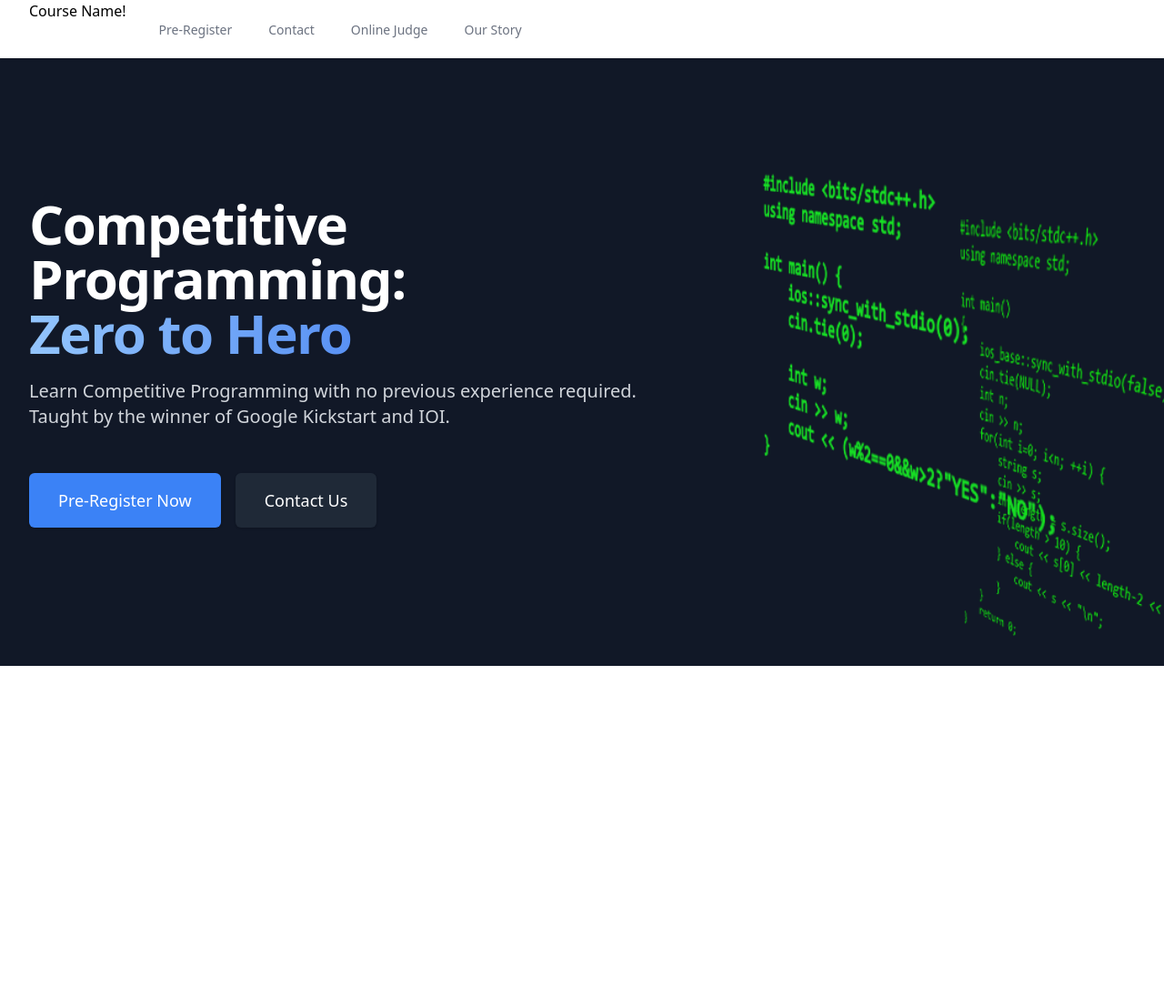
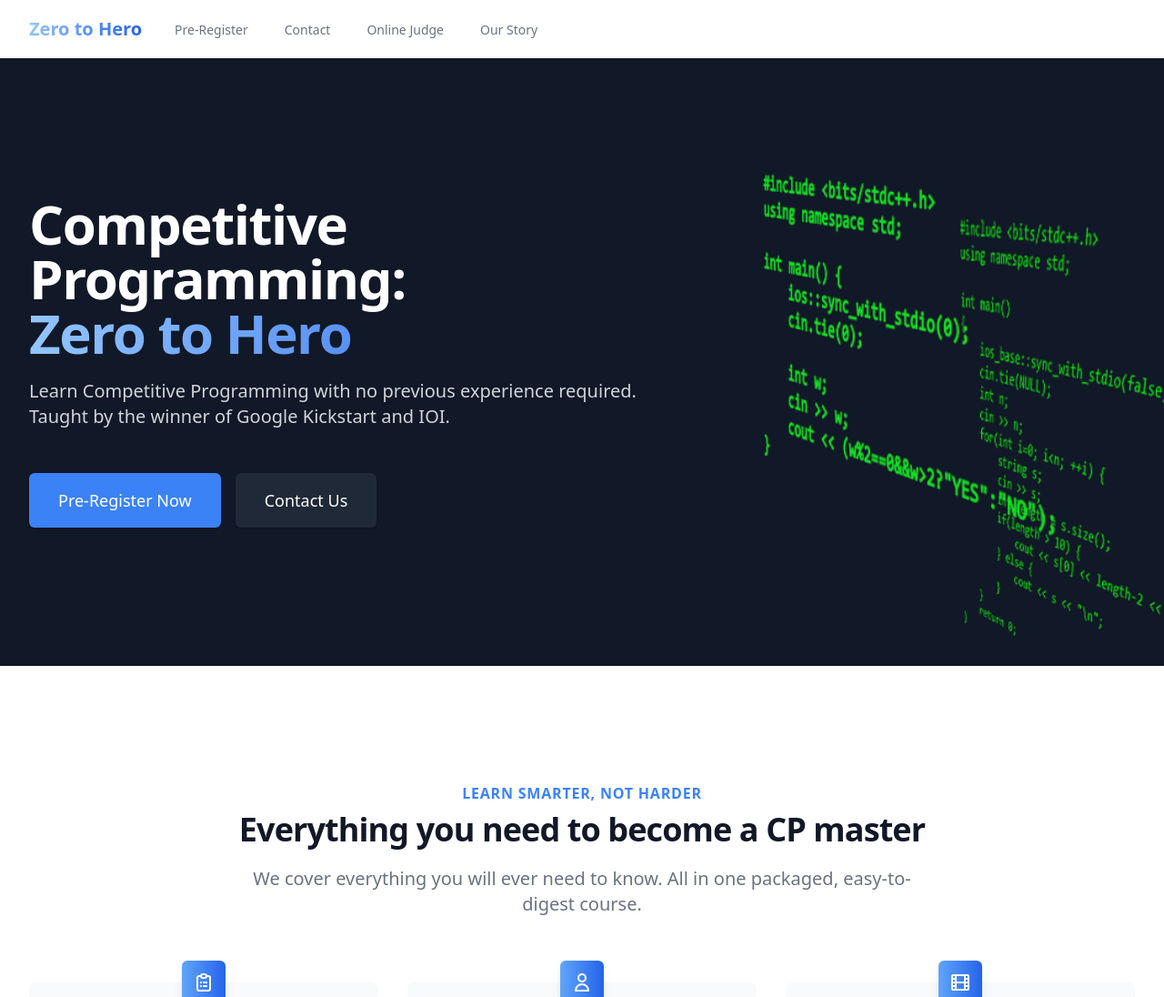
Before and after one commit to tmwilliamlin168/course-for-fools, a Next.js app: page / in a window 1280 px wide. Shown: the top 1096 px of the page at 91% size. Before the commit the page ends 800 px from the top, so only its background shows below. Built offline with nearby package versions, Linux system fonts and the light colour scheme.

Commit message:
more landing page

```diff
--- a/components/header.js
+++ b/components/header.js
@@ -26,11 +26,10 @@
                 <div className="max-w-7xl mx-auto px-4 sm:px-6 lg:px-8">
             <div className="flex justify-between h-16">
             <div className="flex">
-                <Link
-                href="/"
-                className="flex-shrink-0 flex items-center text-xl font-bold"
-                >
-                Course Name!
+                <Link href="/">
+                    <a className="bg-clip-text text-transparent flex-shrink-0 inline-flex items-center text-xl font-bold bg-gradient-to-r from-blue-300 to-blue-600">
+                        Zero to Hero
+                    </a>
                 </Link>
                 <div className="hidden sm:ml-8 sm:flex space-x-8">
                 {internalLinks.map(link => (
@@ -39,14 +38,14 @@
                             href={link.url}
                             key={link.label}
                         >
-                            <a className="inline-flex items-center px-1 pt-1 border-b-2 border-transparent text-sm font-medium leading-5 text-gray-500 hover:text-gray-700 hover:border-gray-300 focus:outline-none focus:text-gray-700 focus:border-gray-300 transition duration-150 ease-in-out">
+                            <a className="inline-flex items-center px-1 pt-1 border-b-2 border-transparent text-sm font-medium leading-5 text-gray-500 hover:text-gray-700 hover:border-gray-300 focus:text-gray-700 focus:border-gray-300 transition duration-150 ease-in-out">
                                 {link.label}
                             </a>
                         </Link>
                     :
                         <a
                             key={link.label}
-                            className="inline-flex items-center px-1 pt-1 border-b-2 border-transparent text-sm font-medium leading-5 text-gray-500 hover:text-gray-700 hover:border-gray-300 focus:outline-none focus:text-gray-700 focus:border-gray-300 transition duration-150 ease-in-out"
+                            className="inline-flex items-center px-1 pt-1 border-b-2 border-transparent text-sm font-medium leading-5 text-gray-500 hover:text-gray-700 hover:border-gray-300 focus:text-gray-700 focus:border-gray-300 transition duration-150 ease-in-out"
                             title="Coming soon!"
                         >
                             {link.label}
--- a/pages/index.js
+++ b/pages/index.js
@@ -56,6 +56,7 @@
         <title>Course</title>
         <link rel="icon" href="/favicon.ico" />
       </Head>
+      <div className="min-h-screen">
         <Header />
         <div className="pt-10 bg-gray-900 sm:pt-16 lg:pt-8 lg:pb-14 lg:overflow-hidden">
           <div className="mx-auto max-w-7xl lg:px-8">
@@ -101,6 +102,131 @@
             </div>
           </div>
         </div>
+
+        <div class="relative bg-white py-16 sm:py-24 lg:py-32">
+          <div class="mx-auto max-w-md px-4 text-center sm:max-w-3xl sm:px-6 lg:px-8 lg:max-w-7xl">
+            <h2 class="text-base font-semibold tracking-wider text-blue-500 uppercase">Learn Smarter, not Harder</h2>
+            <p class="mt-2 text-3xl font-extrabold text-gray-900 tracking-tight sm:text-4xl">
+              Everything you need to become a CP master
+            </p>
+            <p class="mt-5 max-w-prose mx-auto text-xl text-gray-500">
+              We cover everything you will ever need to know. All in one packaged, easy-to-digest course.
+            </p>
+            <div class="mt-12">
+              <div class="grid grid-cols-1 gap-8 sm:grid-cols-2 lg:grid-cols-3">
+                <div class="pt-6">
+                  <div class="flow-root bg-gray-50 rounded-lg px-6 pb-8">
+                    <div class="-mt-6">
+                      <div>
+                        <span class="inline-flex items-center justify-center p-3 bg-gradient-to-r from-blue-400 to-blue-600 rounded-md shadow-lg">
+                          <svg class="h-6 w-6 text-white" xmlns="http://www.w3.org/2000/svg" fill="none" viewBox="0 0 24 24" stroke="currentColor" aria-hidden="true">
+                            <path strokeLinecap="round" strokeLinejoin="round" strokeWidth={2} d="M9 5H7a2 2 0 00-2 2v12a2 2 0 002 2h10a2 2 0 002-2V7a2 2 0 00-2-2h-2M9 5a2 2 0 002 2h2a2 2 0 002-2M9 5a2 2 0 012-2h2a2 2 0 012 2m-3 7h3m-3 4h3m-6-4h.01M9 16h.01" />
+                          </svg>
+                        </span>
+                      </div>
+                      <h3 class="mt-8 text-lg font-medium text-gray-900 tracking-tight">Clear Roadmap</h3>
+                      <p class="mt-5 text-base text-gray-500">
+                        Our roadmap provides instruction from newbie to grandmaster - you will never feel lost along the way.
+                      </p>
+                    </div>
+                  </div>
+                </div>
+
+                <div class="pt-6">
+                  <div class="flow-root bg-gray-50 rounded-lg px-6 pb-8">
+                    <div class="-mt-6">
+                      <div>
+                        <span class="inline-flex items-center justify-center p-3 bg-gradient-to-r from-blue-400 to-blue-600 rounded-md shadow-lg">
+                          <svg class="h-6 w-6 text-white" xmlns="http://www.w3.org/2000/svg" fill="none" viewBox="0 0 24 24" stroke="currentColor" aria-hidden="true">
+                            <path strokeLinecap="round" strokeLinejoin="round" strokeWidth={2} d="M16 7a4 4 0 11-8 0 4 4 0 018 0zM12 14a7 7 0 00-7 7h14a7 7 0 00-7-7z" />
+                          </svg>
+                        </span>
+                      </div>
+                      <h3 class="mt-8 text-lg font-medium text-gray-900 tracking-tight">Experienced Instructors</h3>
+                      <p class="mt-5 text-base text-gray-500">
+                        Above 90% of our instructors have either won Google Kickstart rounds or gotten gold medals at IOI.
+                      </p>
+                    </div>
+                  </div>
+                </div>
+
+                <div class="pt-6">
+                  <div class="flow-root bg-gray-50 rounded-lg px-6 pb-8">
+                    <div class="-mt-6">
+                      <div>
+                        <span class="inline-flex items-center justify-center p-3 bg-gradient-to-r from-blue-400 to-blue-600 rounded-md shadow-lg">
+                          <svg class="h-6 w-6 text-white" xmlns="http://www.w3.org/2000/svg" fill="none" viewBox="0 0 24 24" stroke="currentColor" aria-hidden="true">
+                            <path strokeLinecap="round" strokeLinejoin="round" strokeWidth={2} d="M7 4v16M17 4v16M3 8h4m10 0h4M3 12h18M3 16h4m10 0h4M4 20h16a1 1 0 001-1V5a1 1 0 00-1-1H4a1 1 0 00-1 1v14a1 1 0 001 1z" />
+                          </svg>
+                        </span>
+                      </div>
+                      <h3 class="mt-8 text-lg font-medium text-gray-900 tracking-tight">Detailed Explanations</h3>
+                      <p class="mt-5 text-base text-gray-500">
+                        Through a combination of diagrams, videos, and interactive visualizers, you will learn the toughest concepts with ease.
+                      </p>
+                    </div>
+                  </div>
+                </div>
+
+                <div class="pt-6">
+                  <div class="flow-root bg-gray-50 rounded-lg px-6 pb-8">
+                    <div class="-mt-6">
+                      <div>
+                        <span class="inline-flex items-center justify-center p-3 bg-gradient-to-r from-blue-400 to-blue-600 rounded-md shadow-lg">
+                          <svg class="h-6 w-6 text-white" xmlns="http://www.w3.org/2000/svg" fill="none" viewBox="0 0 24 24" stroke="currentColor" aria-hidden="true">
+                            <path strokeLinecap="round" strokeLinejoin="round" strokeWidth={2} d="M10.325 4.317c.426-1.756 2.924-1.756 3.35 0a1.724 1.724 0 002.573 1.066c1.543-.94 3.31.826 2.37 2.37a1.724 1.724 0 001.065 2.572c1.756.426 1.756 2.924 0 3.35a1.724 1.724 0 00-1.066 2.573c.94 1.543-.826 3.31-2.37 2.37a1.724 1.724 0 00-2.572 1.065c-.426 1.756-2.924 1.756-3.35 0a1.724 1.724 0 00-2.573-1.066c-1.543.94-3.31-.826-2.37-2.37a1.724 1.724 0 00-1.065-2.572c-1.756-.426-1.756-2.924 0-3.35a1.724 1.724 0 001.066-2.573c-.94-1.543.826-3.31 2.37-2.37.996.608 2.296.07 2.572-1.065z" />
+                            <path strokeLinecap="round" strokeLinejoin="round" strokeWidth={2} d="M15 12a3 3 0 11-6 0 3 3 0 016 0z" />
+                          </svg>
+                        </span>
+                      </div>
+                      <h3 class="mt-8 text-lg font-medium text-gray-900 tracking-tight">Thinking Strategies</h3>
+                      <p class="mt-5 text-base text-gray-500">
+                        Hand-crafted thinking exercises to help you approach problems mathematically and logically.
+                      </p>
+                    </div>
+                  </div>
+                </div>
+
+                <div class="pt-6">
+                  <div class="flow-root bg-gray-50 rounded-lg px-6 pb-8">
+                    <div class="-mt-6">
+                      <div>
+                        <span class="inline-flex items-center justify-center p-3 bg-gradient-to-r from-blue-400 to-blue-600 rounded-md shadow-lg">
+                          <svg class="h-6 w-6 text-white" xmlns="http://www.w3.org/2000/svg" fill="none" viewBox="0 0 24 24" stroke="currentColor" aria-hidden="true">
+                            <path strokeLinecap="round" strokeLinejoin="round" strokeWidth={2} d="M17 8h2a2 2 0 012 2v6a2 2 0 01-2 2h-2v4l-4-4H9a1.994 1.994 0 01-1.414-.586m0 0L11 14h4a2 2 0 002-2V6a2 2 0 00-2-2H5a2 2 0 00-2 2v6a2 2 0 002 2h2v4l.586-.586z" />
+                          </svg>
+                        </span>
+                      </div>
+                      <h3 class="mt-8 text-lg font-medium text-gray-900 tracking-tight">Professional Help</h3>
+                      <p class="mt-5 text-base text-gray-500">
+                        No more fear of being downvoted for asking questions - our instructors are here to support you, no matter what you need.
+                      </p>
+                    </div>
+                  </div>
+                </div>
+
+                <div class="pt-6">
+                  <div class="flow-root bg-gray-50 rounded-lg px-6 pb-8">
+                    <div class="-mt-6">
+                      <div>
+                        <span class="inline-flex items-center justify-center p-3 bg-gradient-to-r from-blue-400 to-blue-600 rounded-md shadow-lg">
+                          <svg class="h-6 w-6 text-white" xmlns="http://www.w3.org/2000/svg" fill="none" viewBox="0 0 24 24" stroke="currentColor" aria-hidden="true">
+                            <path strokeLinecap="round" strokeLinejoin="round" strokeWidth={2} d="M11 5H6a2 2 0 00-2 2v11a2 2 0 002 2h11a2 2 0 002-2v-5m-1.414-9.414a2 2 0 112.828 2.828L11.828 15H9v-2.828l8.586-8.586z" />
+                          </svg>
+                        </span>
+                      </div>
+                      <h3 class="mt-8 text-lg font-medium text-gray-900 tracking-tight">Contest Strategies</h3>
+                      <p class="mt-5 text-base text-gray-500">
+                        Tips and tricks from years worth of experience in contests for you to optimize contest rankings.
+                      </p>
+                    </div>
+                  </div>
+                </div>
+              </div>
+            </div>
+          </div>
+        </div>
+      </div>
     </>
   )
 }
```
Lines whose indentation alone changed are shown as unchanged.
